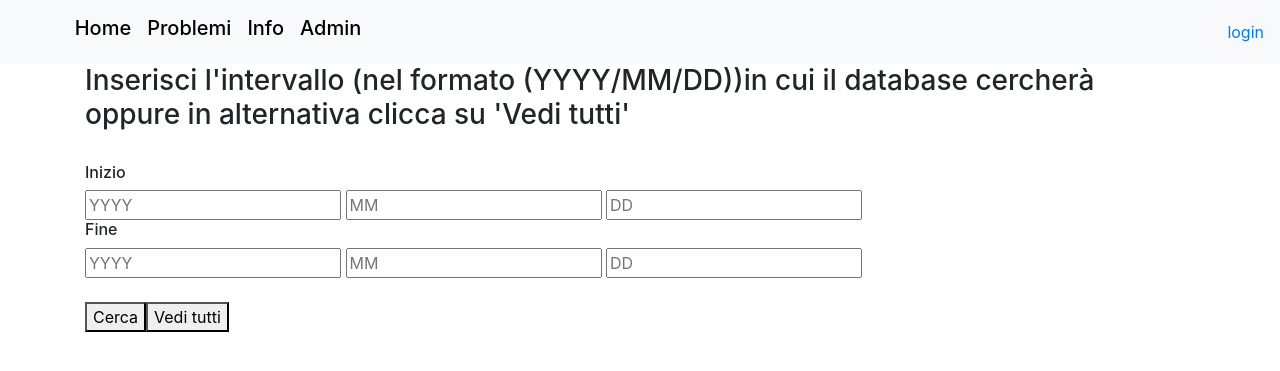
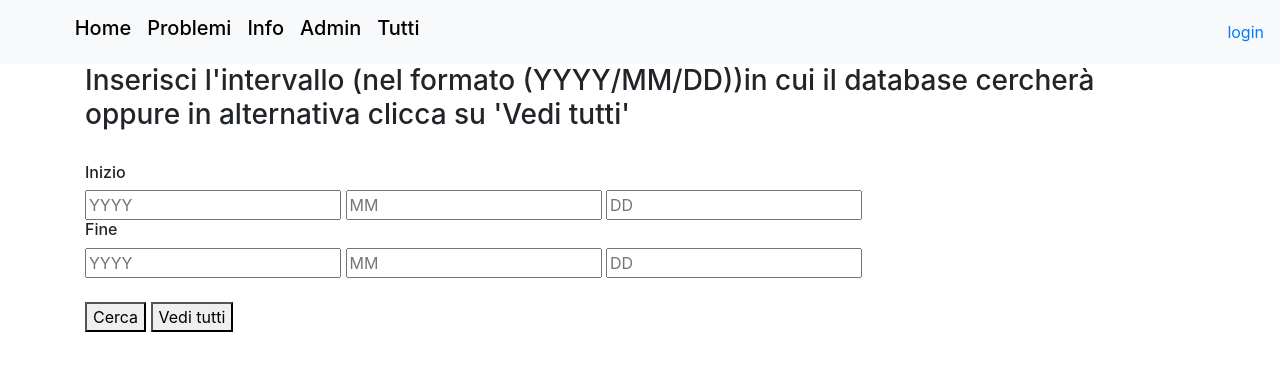
Before and after one commit to Ro0t-set/problemi-tecnici, a Django app: page /getpdf/ in a window 1280 px wide. Shown: the top 371 px of the page. Run offline with Django 3.2, Linux system fonts and the light colour scheme; some libraries are stand-ins or nearby versions.

Commit message:
tecnicamente finito

```diff
--- a/app/templates/base.html
+++ b/app/templates/base.html
@@ -33,6 +33,9 @@
     <li class="nav-item">
       <h5><a class="nav-link" href="/admin"><font color="black">Admin</font></a></h5>
     </li>
+    <li class="nav-item">
+      <h5><a class="nav-link" href="/getpdf"><font color="black">Tutti</font></a></h5>
+    </li>
   </ul>
 </div>
     </ul>
--- a/app/templates/getpdf.html
+++ b/app/templates/getpdf.html
@@ -14,7 +14,8 @@
   <input type="number" id="endday" placeholder="DD">
   <br>
   <br>
-  <button onclick="get()">Cerca</button><button onclick="veditutti">Vedi tutti</button>
+  <button onclick="get()">Cerca</button>
+  <button onclick="getall()">Vedi tutti</button>
 </div>
 <script>
 function get() {
@@ -23,6 +24,10 @@ function get() {
 
   win = window.open(URL);
 }
-
+function getall() {
+  console.log('si')
+  URL = 'http://127.0.0.1:8000/getall/'
+  win = window.open(URL)
+}
 </script>
 {% endblock %}
```
